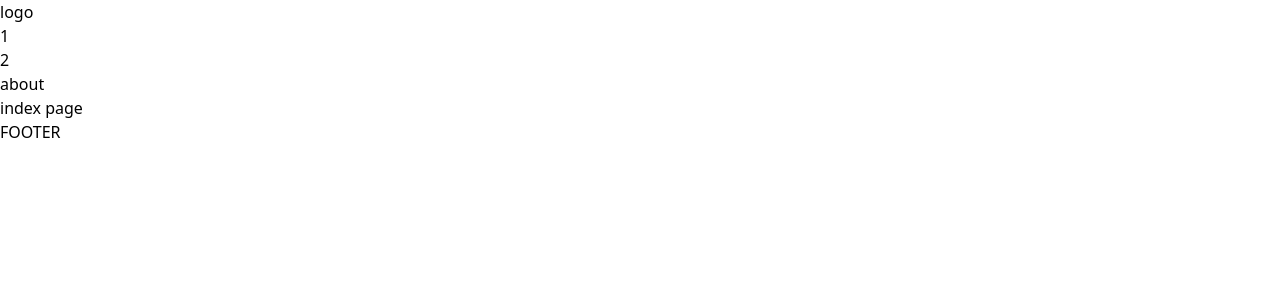
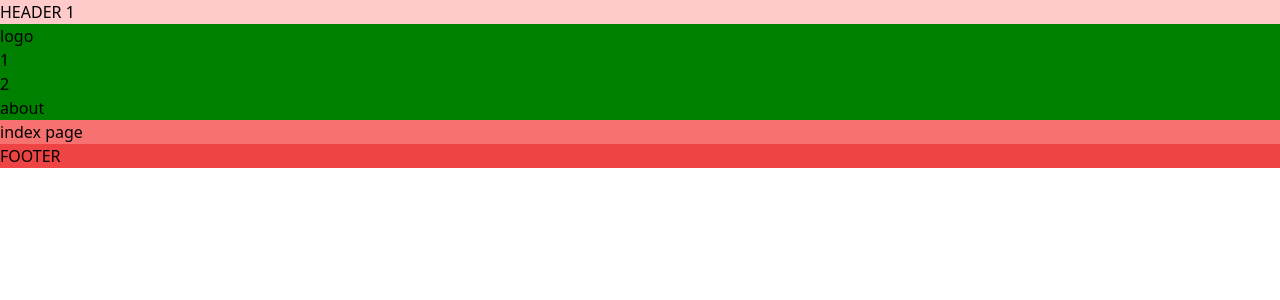
Before and after one commit to mrhorrocks/nuxt-4, a Nuxt app: page / in a window 1280 px wide. Shown: the top 300 px of the page. Built offline with nearby package versions, Linux system fonts and the light colour scheme.

Commit message:
Basic component scaffolding

```diff
--- a/app/components/app/footer.vue
+++ b/app/components/app/footer.vue
@@ -1,5 +1,5 @@
 <template>
-  <footer class="container footer" role="contentinfo" aria-label="Site footer">
+  <footer class="footer bg-red-500" role="contentinfo" aria-label="Site footer">
     <p>FOOTER</p>
   </footer>
 </template>
--- /dev/null
+++ b/app/components/app/header.vue
@@ -0,0 +1,6 @@
+<template>
+  <header id="header-content" class="bg-red-200">
+    <p class="font-sans">HEADER 1</p>
+    <AppNavBar />
+  </header>
+</template>
--- a/app/components/app/nav-bar.vue
+++ b/app/components/app/nav-bar.vue
@@ -1,8 +1,14 @@
 <template>
-  <nav class="container navbar" role="contentinfo" aria-label="Main navigation">
+  <nav
+    class="navbar bg-red-300"
+    role="contentinfo"
+    aria-label="Main navigation"
+  >
+    <!-- LOGO -->
     <ul class="navbar__brand">
       <li><NuxtLink to="/" aria-label="Home">logo</NuxtLink></li>
     </ul>
+    <!-- NAV LINKS -->
     <ul class="navbar__menu">
       <li>1</li>
       <li>2</li>
@@ -11,6 +17,12 @@
   </nav>
 </template>
 
-<script lang="ts" setup></script>
-
-<style></style>
+<style scss>
+.navbar {
+  ul {
+    li {
+      background-color: green;
+    }
+  }
+}
+</style>
--- a/app/layouts/default.vue
+++ b/app/layouts/default.vue
@@ -1,9 +1,7 @@
 <template>
-  <div>
-    <AppNavBar />
-    <main class="container app-main" aria-label="Page content">
-      <slot />
-    </main>
-    <AppFooter />
-  </div>
+  <AppHeader />
+  <main class="app-main bg-red-400" aria-label="Page content">
+    <slot />
+  </main>
+  <AppFooter />
 </template>
```
